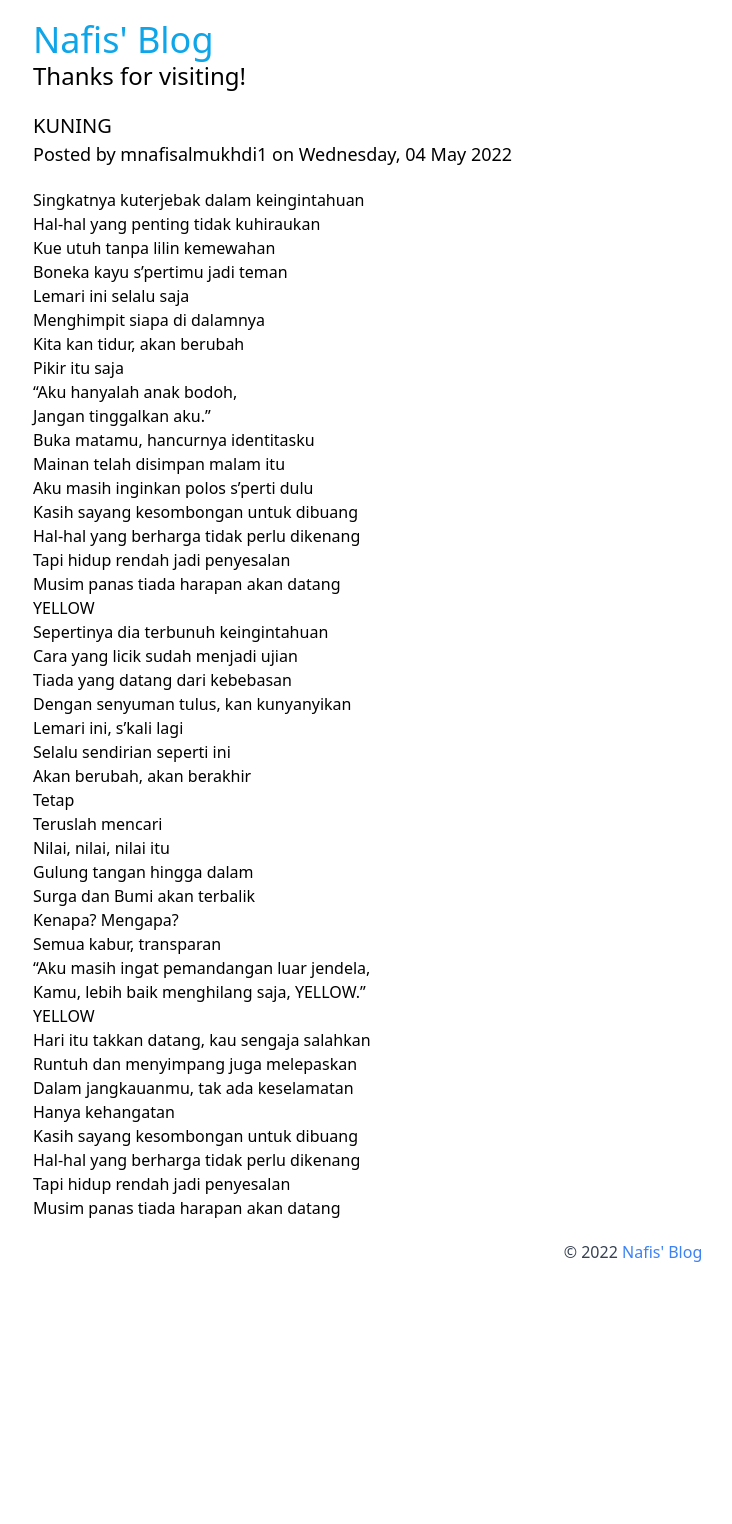
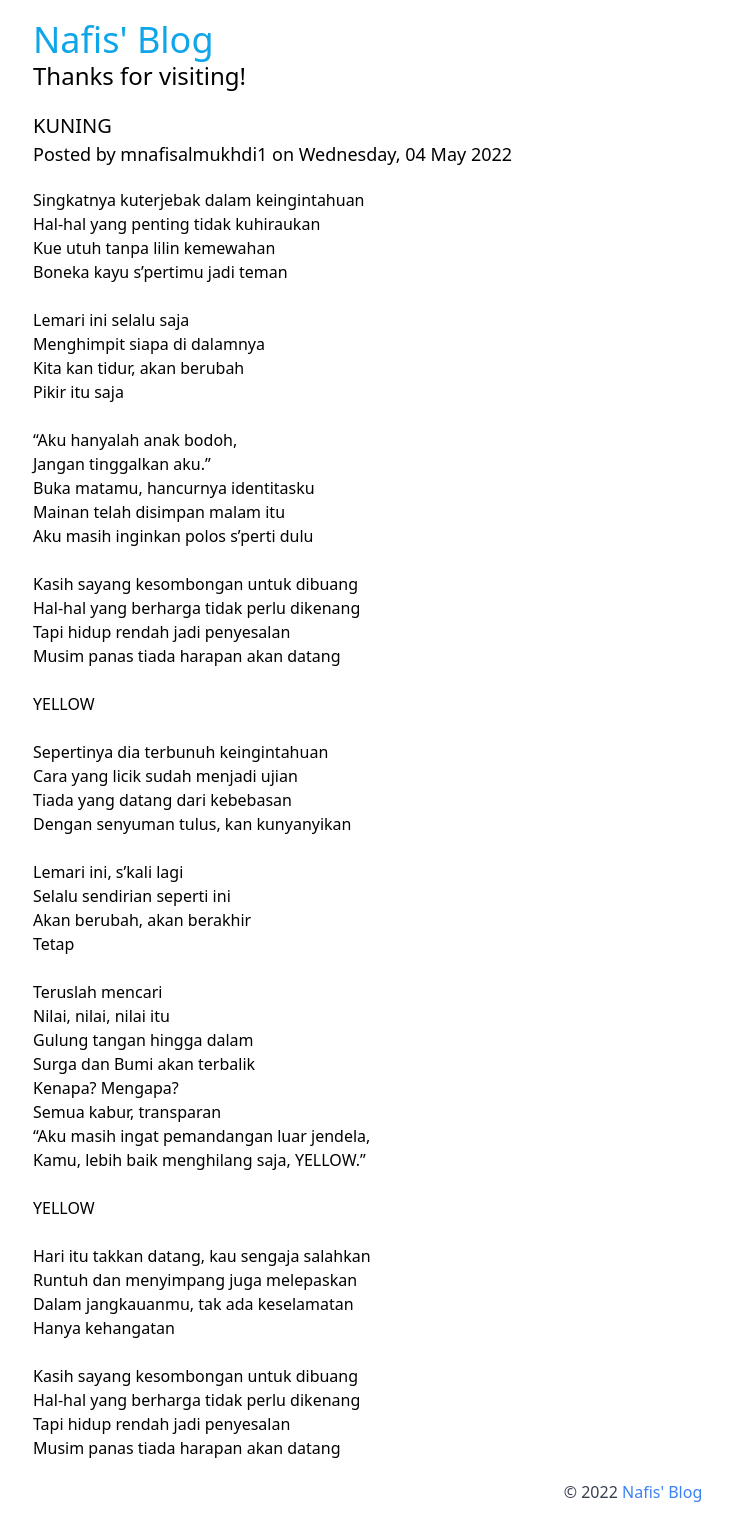
Before and after one commit to mnafisalmukhdi1/blog, a Jekyll site: the page built from _posts/2022-05-04-yellow.md, in a window 1280 px wide. Shown: the whole page, without its empty margins (7-739 px from the left). Built offline with Jekyll 4.4.1, drawn with Linux system fonts in a browser that asks for light colours; nearby versions of some CDN libraries; before the commit the page ends 1284 px from its top, so only the background shows below that.

Commit message:
Update 2022-05-04-yellow.md

```diff
--- a/_posts/2022-05-04-yellow.md
+++ b/_posts/2022-05-04-yellow.md
@@ -3,56 +3,56 @@ layout: post
 title: "KUNING"
 author: mnafisalmukhdi1
 ---
-- Singkatnya kuterjebak dalam keingintahuan
-- Hal-hal yang penting tidak kuhiraukan
-- Kue utuh tanpa lilin kemewahan
-- Boneka kayu s'pertimu jadi teman
-
-- Lemari ini selalu saja
-- Menghimpit siapa di dalamnya
-- Kita kan tidur, akan berubah
-- Pikir itu saja
-
-- "Aku hanyalah anak bodoh,
-- Jangan tinggalkan aku."
-- Buka matamu, hancurnya identitasku
-- Mainan telah disimpan malam itu
-- Aku masih inginkan polos s'perti dulu
-
-- Kasih sayang kesombongan untuk dibuang
-- Hal-hal yang berharga tidak perlu dikenang
-- Tapi hidup rendah jadi penyesalan
-- Musim panas tiada harapan akan datang
-
-- YELLOW
-
-- Sepertinya dia terbunuh keingintahuan
-- Cara yang licik sudah menjadi ujian
-- Tiada yang datang dari kebebasan
-- Dengan senyuman tulus, kan kunyanyikan
-
-- Lemari ini, s'kali lagi
-- Selalu sendirian seperti ini
-- Akan berubah, akan berakhir
-- Tetap
-
-- Teruslah mencari
-- Nilai, nilai, nilai itu
-- Gulung tangan hingga dalam
-- Surga dan Bumi akan terbalik
-- Kenapa? Mengapa?
-- Semua kabur, transparan
-- "Aku masih ingat pemandangan luar jendela,
-- Kamu, lebih baik menghilang saja, YELLOW."
-
-- YELLOW
-
-- Hari itu takkan datang, kau sengaja salahkan
-- Runtuh dan menyimpang juga melepaskan
-- Dalam jangkauanmu, tak ada keselamatan
-- Hanya kehangatan
-
-- Kasih sayang kesombongan untuk dibuang
-- Hal-hal yang berharga tidak perlu dikenang
-- Tapi hidup rendah jadi penyesalan
-- Musim panas tiada harapan akan datang
+Singkatnya kuterjebak dalam keingintahuan<br>
+Hal-hal yang penting tidak kuhiraukan<br>
+Kue utuh tanpa lilin kemewahan<br>
+Boneka kayu s'pertimu jadi teman<br>
+<br>
+Lemari ini selalu saja<br>
+Menghimpit siapa di dalamnya<br>
+Kita kan tidur, akan berubah<br>
+Pikir itu saja<br>
+<br>
+"Aku hanyalah anak bodoh,<br>
+Jangan tinggalkan aku."<br>
+Buka matamu, hancurnya identitasku<br>
+Mainan telah disimpan malam itu<br>
+Aku masih inginkan polos s'perti dulu<br>
+<br>
+Kasih sayang kesombongan untuk dibuang<br>
+Hal-hal yang berharga tidak perlu dikenang<br>
+Tapi hidup rendah jadi penyesalan<br>
+Musim panas tiada harapan akan datang<br>
+<br>
+YELLOW<br>
+<br>
+Sepertinya dia terbunuh keingintahuan<br>
+Cara yang licik sudah menjadi ujian<br>
+Tiada yang datang dari kebebasan<br>
+Dengan senyuman tulus, kan kunyanyikan<br>
+<br>
+Lemari ini, s'kali lagi<br>
+Selalu sendirian seperti ini<br>
+Akan berubah, akan berakhir<br>
+Tetap<br>
+<br>
+Teruslah mencari<br>
+Nilai, nilai, nilai itu<br>
+Gulung tangan hingga dalam<br>
+Surga dan Bumi akan terbalik<br>
+Kenapa? Mengapa?<br>
+Semua kabur, transparan<br>
+"Aku masih ingat pemandangan luar jendela,<br>
+Kamu, lebih baik menghilang saja, YELLOW."<br>
+<br>
+YELLOW<br>
+<br>
+Hari itu takkan datang, kau sengaja salahkan<br>
+Runtuh dan menyimpang juga melepaskan<br>
+Dalam jangkauanmu, tak ada keselamatan<br>
+Hanya kehangatan<br>
+<br>
+Kasih sayang kesombongan untuk dibuang<br>
+Hal-hal yang berharga tidak perlu dikenang<br>
+Tapi hidup rendah jadi penyesalan<br>
+Musim panas tiada harapan akan datang
```
